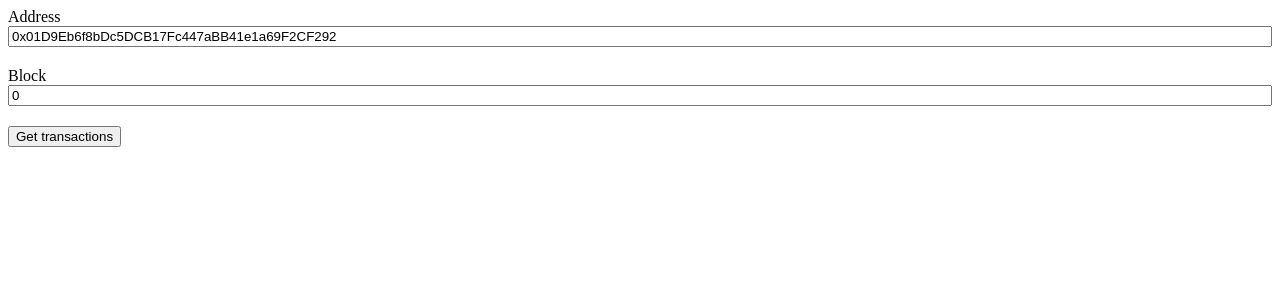
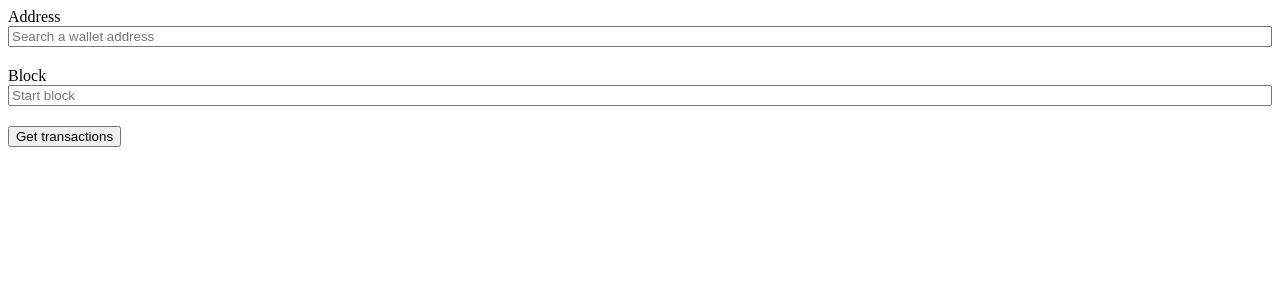
Before and after one commit to voromahery/ethereum-transaction, a React (Vite) app: page / in a window 1280 px wide. Shown: the top 300 px of the page. Built offline with nearby package versions, Linux system fonts and the light colour scheme; no server answers.

Commit message:
Refactores and cleans the code

```diff
--- a/GlobalContext.js
+++ b/GlobalContext.js
@@ -6,13 +6,12 @@ const ContextProvider = ({ children }) => {
   const END_BLOCK = 99999999
   const [transactionData, setTransactionData] = useState([])
   const [isLoading, setIsLoading] = useState(false)
-  const [wallet, setWallet] = useState(
+  const [walletAddress, setWalletAddress] = useState(
     '0x01D9Eb6f8bDc5DCB17Fc447aBB41e1a69F2CF292'
   )
   const [startBlock, setStartBlock] = useState(START_BLOCK)
   const [endBlock, setEndBlock] = useState(END_BLOCK)
   const api_key = process.env.REACT_APP_API_KEY
-  // const dataUrl = `http://api.etherscan.io/api?module=account&action=txlist&address=${wallet}&startblock=0&endblock=99999999&sort=asc&apikey=${api_key}`
   const currentBlockUrl = `https://api.etherscan.io/api?module=proxy&action=eth_blockNumber&apikey=${api_key}`
 
   const getTransactionsUrl = (address, startBlock, endBlock, api_key) => {
@@ -39,10 +38,9 @@ const ContextProvider = ({ children }) => {
     setIsLoading(true)
     const currentBlock = await fetchCurrentBlock()
 
-    // debugger
     setEndBlock(currentBlock)
     const transactions = await fetchTransactions(
-      wallet,
+      walletAddress,
       startBlock,
       currentBlock
     )
@@ -56,8 +54,8 @@ const ContextProvider = ({ children }) => {
     <Context.Provider
       value={{
         transactionData,
-        wallet,
-        setWallet,
+        walletAddress,
+        setWalletAddress,
         startBlock,
         endBlock,
         setStartBlock,
--- a/components/FormInput.js
+++ b/components/FormInput.js
@@ -20,21 +20,12 @@ const InputWrapper = styled.div`
 
 const FormInput = () => {
   const {
-    wallet,
-    setWallet,
+    walletAddress,
+    setWalletAddress,
     startBlock,
     setStartBlock,
     queryTransactions,
   } = useContext(Context)
-
-  const getWallet = (e) => {
-    e.preventDefault()
-    const form = e.target
-  }
-
-  // const convertHexToDecimal = () => {
-  //   parseInt(hexValue, decimal)
-  // }
 
   return (
     <Form>
@@ -42,8 +33,8 @@ const FormInput = () => {
         Address
         <input
           type='text'
-          value={wallet}
-          placeholder='Search a wallet'
+          value={''}
+          placeholder='Search a wallet address'
           onChange={(e) => setWallet(e.target.value)}
         />
       </InputWrapper>
@@ -52,8 +43,8 @@ const FormInput = () => {
         Block
         <input
           type='text'
-          value={startBlock}
-          placeholder='Search'
+          value={''}
+          placeholder='Start block'
           onChange={(e) => setStartBlock(e.target.value)}
         />
       </InputWrapper>
--- a/components/TransactionTable.js
+++ b/components/TransactionTable.js
@@ -22,7 +22,7 @@ const TransactionTable = () => {
   const {
     transactionData,
     isLoading,
-    wallet,
+    walletAddress,
     startBlock,
     endBlock,
   } = useContext(Context)
@@ -31,9 +31,10 @@ const TransactionTable = () => {
       <FormInput />
       {Boolean(!isLoading && transactionData.length) && (
         <div style={{ marginTop: '20px', marginBottom: '20px' }}>
-          Displaying result for address {wallet}, block range: {startBlock}
+          Displaying result for address {walletAddress}, block range:{' '}
+          {startBlock}
           &nbsp;-&nbsp;
-          {endBlock},&nbsp;number of transaction found:{' '}
+          {endBlock},&nbsp;number of transaction found:
           {transactionData.length - 1}
         </div>
       )}
--- a/package.json
+++ b/package.json
@@ -17,6 +17,7 @@
     "metaweather-ts": "0.0.6",
     "parcel-bundler": "^1.12.5",
     "react": "^17.0.1",
+    "react-datepicker": "^3.8.0",
     "react-dom": "^17.0.1",
     "react-router-dom": "^5.2.0",
     "save-dev": "0.0.1-security",
--- /dev/null
+++ b/utils/utils.js
@@ -0,0 +1,3 @@
+// const convertHexToDecimal = () => {
+//   parseInt(hexValue, decimal)
+// }
```
Also changed, not shown: 3 other files (tests, documents, lock files or other folders).
